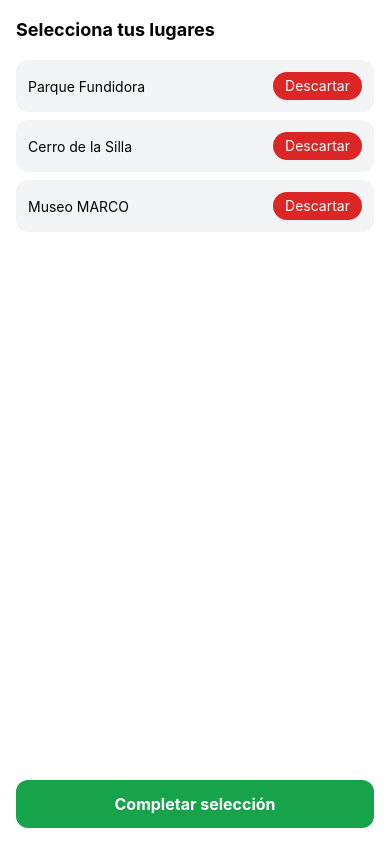
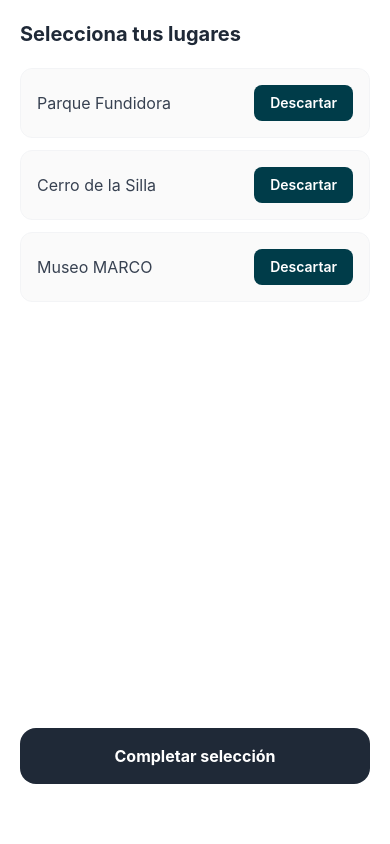
Before and after one commit to BananasDev0/Nomad, a React Native app: screen /PlacesScreen in a window 390 px wide. Built offline with nearby package versions, Linux system fonts and the light colour scheme.

Commit message:
improve screen

```diff
--- a/App.tsx
+++ b/App.tsx
@@ -19,7 +19,7 @@
   return (
     <NavigationContainer>
       <Stack.Navigator
-        initialRouteName="PersonLinkScreen" // If you dont register this prop, the first screen will be the initial route
+        initialRouteName="PlacesScreen" // If you dont register this prop, the first screen will be the initial route
         screenOptions={{ headerShown: false }}
       >
         <Stack.Screen name="LoginScreen" component={LoginScreen} />
--- a/screens/gestor/PlacesScreen.tsx
+++ b/screens/gestor/PlacesScreen.tsx
@@ -1,5 +1,6 @@
 import React, { useState } from "react";
 import { View, Text, TouchableOpacity, FlatList, Modal } from "react-native";
+import { SafeAreaView } from "react-native-safe-area-context";
 
 export default function PlacesScreen() {
   const [places, setPlaces] = useState([
@@ -47,24 +48,33 @@
   };
 
   return (
-    <View className="flex-1 bg-white p-4">
-      <Text className="text-lg font-bold mb-4">Selecciona tus lugares</Text>
+    <SafeAreaView className="flex-1 bg-white p-5">
+      <Text className="text-xl font-bold mb-5 text-[#1F2937]">
+        Selecciona tus lugares
+      </Text>
 
       <FlatList
         data={places}
         keyExtractor={(item) => item.id.toString()}
         renderItem={({ item }) => (
-          <View className="flex-row justify-between items-center mb-2 p-3 bg-gray-100 rounded-xl">
-            <Text className={`${item.discarded ? "text-gray-400 line-through" : "text-black"}`}>
+          <View className="flex-row justify-between items-center mb-3 p-4 rounded-xl border border-[#F3F4F6] bg-[#FAFAFA]">
+            <Text
+              className={`flex-1 text-base ${
+                item.discarded
+                  ? "text-[#9CA3AF] line-through"
+                  : "text-[#374151]"
+              }`}
+            >
               {item.name}
             </Text>
+
             <TouchableOpacity
-              className={`px-3 py-1 rounded-full ${
-                item.discarded ? "bg-red-400" : "bg-red-600"
+              className={`px-4 py-2 rounded-lg ${
+                item.discarded ? "bg-[#9CA3AF]" : "bg-[#003c49]"
               }`}
               onPress={() => toggleDiscard(item.id)}
             >
-              <Text className="text-white text-sm">
+              <Text className="text-white text-sm font-semibold">
                 {item.discarded ? "Deshacer" : "Descartar"}
               </Text>
             </TouchableOpacity>
@@ -74,8 +84,8 @@
 
       {/* Botón principal */}
       <TouchableOpacity
-        className={`mt-6 py-3 rounded-xl ${
-          hasDiscarded ? "bg-blue-500" : "bg-green-600"
+        className={`mt-6 p-4 rounded-2xl items-center mb-10 ${
+          hasDiscarded ? "bg-[#003c49]" : "bg-[#1F2937]"
         }`}
         onPress={handleMainAction}
       >
@@ -87,25 +97,29 @@
       {/* Modal de confirmación */}
       <Modal visible={showModal} transparent animationType="slide">
         <View className="flex-1 bg-black/50 justify-center items-center">
-          <View className="bg-white p-6 rounded-2xl w-4/5">
-            <Text className="text-lg font-semibold mb-3 text-center">
+          <View className="bg-white p-6 rounded-2xl w-4/5 border border-[#D1D5DB]">
+            <Text className="text-lg font-semibold mb-4 text-center text-[#1F2937]">
               ¿Deseas completar la selección de lugares?
             </Text>
+
             <TouchableOpacity
-              className="bg-green-600 py-2 rounded-xl mb-2"
+              className="bg-[#003c49] py-2 rounded-xl mb-2"
               onPress={completeSelection}
             >
               <Text className="text-white text-center font-bold">OK</Text>
             </TouchableOpacity>
+
             <TouchableOpacity
-              className="bg-gray-300 py-2 rounded-xl"
+              className="bg-[#F3F4F6] py-2 rounded-xl"
               onPress={() => setShowModal(false)}
             >
-              <Text className="text-center">Cancelar</Text>
+              <Text className="text-[#374151] text-center font-semibold">
+                Cancelar
+              </Text>
             </TouchableOpacity>
           </View>
         </View>
       </Modal>
-    </View>
+    </SafeAreaView>
   );
 }
```
